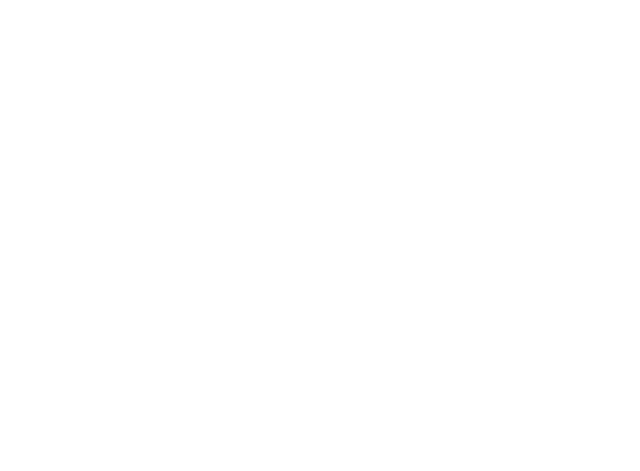
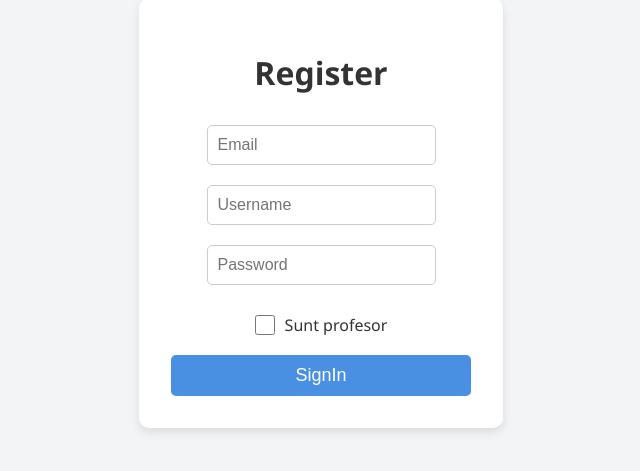
Before and after one commit to AlexiaAvramescu/GradesProject, a React (Create React App) app in the folder CatalogFrontend/catalog-frontend/: page /register in a window 1280 px wide. Before the commit this address had no page. Shown: the part 187-658 px from the top of the page, without its empty margins (319-959 px from the left). Built offline with nearby package versions, Linux system fonts and the light colour scheme.

Commit message:
KEY-43 create first page in ui, wehre you can select to either login or signin, created register/signin page in ui

```diff
--- a/CatalogFrontend/catalog-frontend/src/App.js
+++ b/CatalogFrontend/catalog-frontend/src/App.js
@@ -6,12 +6,16 @@ import { BrowserRouter as Router, Routes, Route, Navigate } from 'react-router-d
 import Login from './pages/Login';
 import TeacherClassView from './pages/TeacherClassView';
 import TeacherDashboard from './pages/TeacherDashboard';
+import Register from './pages/Register';
+import FirstPage from './pages/FirstPage';
 
 function App() {
   return (
     <Router>
       <Routes>
+        <Route path="/" element={<FirstPage />} />
         <Route path="/login" element={<Login />} />
+        <Route path="/register" element={<Register />} />
         <Route path="/teacher" element={<TeacherDashboard />} />
         <Route path="/subject" element={<TeacherClassView />} />
       </Routes>
--- /dev/null
+++ b/CatalogFrontend/catalog-frontend/src/css/FirstPage.css
@@ -0,0 +1,25 @@
+.first-page {
+    display: flex;
+    flex-direction: column;
+    justify-content: center;
+    align-items: center;
+    height: 100vh;
+    background-color: #f3f4f6;
+}
+.first-page button {
+    width: 200px;
+    height: 90px;
+    padding: 10px;
+    margin: 10px;
+    background-color: #4A90E2;
+    color: white;
+    border: none;
+    border-radius: 5px;
+    font-size: 18px;
+    cursor: pointer;
+    transition: 0.3s;
+}
+
+.first-page button:hover {
+    background-color: #357ABD;
+}
--- /dev/null
+++ b/CatalogFrontend/catalog-frontend/src/css/Register.css
@@ -0,0 +1,54 @@
+.register-container {
+    display: flex;
+    justify-content: center;
+    align-items: center;
+    height: 100vh;
+    background-color: #f3f4f6;
+}
+
+.register-form {
+    background: white;
+    padding: 2rem;
+    border-radius: 10px;
+    box-shadow: 0 4px 10px rgba(0, 0, 0, 0.1);
+    text-align: center;
+    width: 300px;
+}
+
+.register-form input {
+    padding: 10px;
+    margin: 10px 0;
+    border: 1px solid #ccc;
+    border-radius: 5px;
+    font-size: 16px;
+}
+
+
+.toggle-container {
+    display: flex;
+    align-items: center;
+    justify-content: center;
+    gap: 10px;
+    margin: 10px 0;
+}
+
+.toggle-container input {
+    width: 20px;
+    height: 20px;
+}
+
+.register-form button {
+    width: 100%;
+    padding: 10px;
+    background-color: #4A90E2;
+    color: white;
+    border: none;
+    border-radius: 5px;
+    font-size: 18px;
+    cursor: pointer;
+    transition: 0.3s;
+}
+
+.register-form button:hover {
+    background-color: #357ABD;
+}
--- /dev/null
+++ b/CatalogFrontend/catalog-frontend/src/pages/FirstPage.js
@@ -0,0 +1,19 @@
+import "../css/FirstPage.css";
+import { useNavigate } from 'react-router-dom';
+
+function FirstPage() {
+    const navigate = useNavigate();
+    return (
+        <div className="first-page">
+            <h1>Welcome</h1>
+            <button onClick={() => navigate("/login")}>
+                Login
+            </button>
+            <button onClick={() => navigate("/register")}>
+                SignIn
+            </button>
+        </div>
+    );
+}
+
+export default FirstPage;
--- a/CatalogFrontend/catalog-frontend/src/pages/Login.js
+++ b/CatalogFrontend/catalog-frontend/src/pages/Login.js
@@ -27,14 +27,14 @@ function Login() {
                 //throw new Error(errorText);
             }
             else
-            if(isTeacher==true)
+            if(isTeacher===true)
             {
                 navigate(`/teacher`);
             }
-            else if(isTeacher==false)
+            else if(isTeacher===false)
             {
-                //navigate(`/student`);
-                alert("Conectat pe pagina de student");
+                navigate(`/student`);
+                //alert("Conectat pe pagina de student");
             }
         }
         catch (error) {
@@ -77,6 +77,8 @@ function Login() {
                 </div>
                 {error && <p style={{ color: "red", fontWeight: "bold" }}>{error}</p>}
                 <button type="submit">Login</button>
+                <label> - or -</label>
+                <button onClick={() => navigate("/register")}>SignIn</button>
             </form>
         </div>
     );
--- a/CatalogFrontend/catalog-frontend/src/pages/Register.js
+++ b/CatalogFrontend/catalog-frontend/src/pages/Register.js
@@ -0,0 +1,86 @@
+import React, { useState } from "react";
+import "../css/Register.css";
+import { useNavigate } from 'react-router-dom';
+
+function Register() {
+    const navigate = useNavigate();
+
+    const [username, setUsername] = useState("");
+    const [email, setEmail] = useState("");
+    const [password, setPassword] = useState("");
+    const [isTeacher, setIsTeacher] = useState(false);
+    const [error, setError] = useState("");
+
+    const handleLogin = async (e) => {
+        e.preventDefault();
+        try {
+
+            const response = await fetch('http://localhost:5000/register', {
+                method: 'POST',
+                headers: { 'Content-Type': 'application/json' },
+                body: JSON.stringify({ username, email, password, isTeacher })
+            });
+            //alert(response.ok);
+            //if (!response.ok) throw new Error(response.body);
+            if (!response.ok) {
+                const data=await response.json()
+                setError(data.message); // Extrage textul răspunsului
+                //throw new Error(errorText);
+            }
+            else
+            if(isTeacher===true)
+            {
+                navigate(`/teacher`);
+            }
+            else if(isTeacher===false)
+            {
+                navigate(`/student`);
+                //alert("Conectat pe pagina de student");
+            }
+        }
+        catch (error) {
+            throw(error);
+        }
+    };
+
+    return (
+        <div className="register-container">
+            <form className="register-form" onSubmit={handleLogin}>
+                <h1>Register</h1>
+                <input
+                    type="text"
+                    placeholder="Email"
+                    value={email}
+                    onChange={(e) => setEmail(e.target.value)}
+                    required
+                />
+                <input
+                    type="text"
+                    placeholder="Username"
+                    value={username}
+                    onChange={(e) => setUsername(e.target.value)}
+                    required
+                />
+                <input
+                    type="text"
+                    placeholder="Password"
+                    value={password}
+                    onChange={(e) => setPassword(e.target.value)}
+                    required
+                />
+                <div className="toggle-container">
+                    <input
+                        type="checkbox"
+                        checked={isTeacher}
+                        onChange={() => setIsTeacher(!isTeacher)}
+                    />
+                    <label>Sunt profesor</label>
+                </div>
+                {error && <p style={{ color: "red", fontWeight: "bold" }}>{error}</p>}
+                <button type="submit">SignIn</button>
+            </form>
+        </div>
+    );
+
+}
+export default Register;
```
